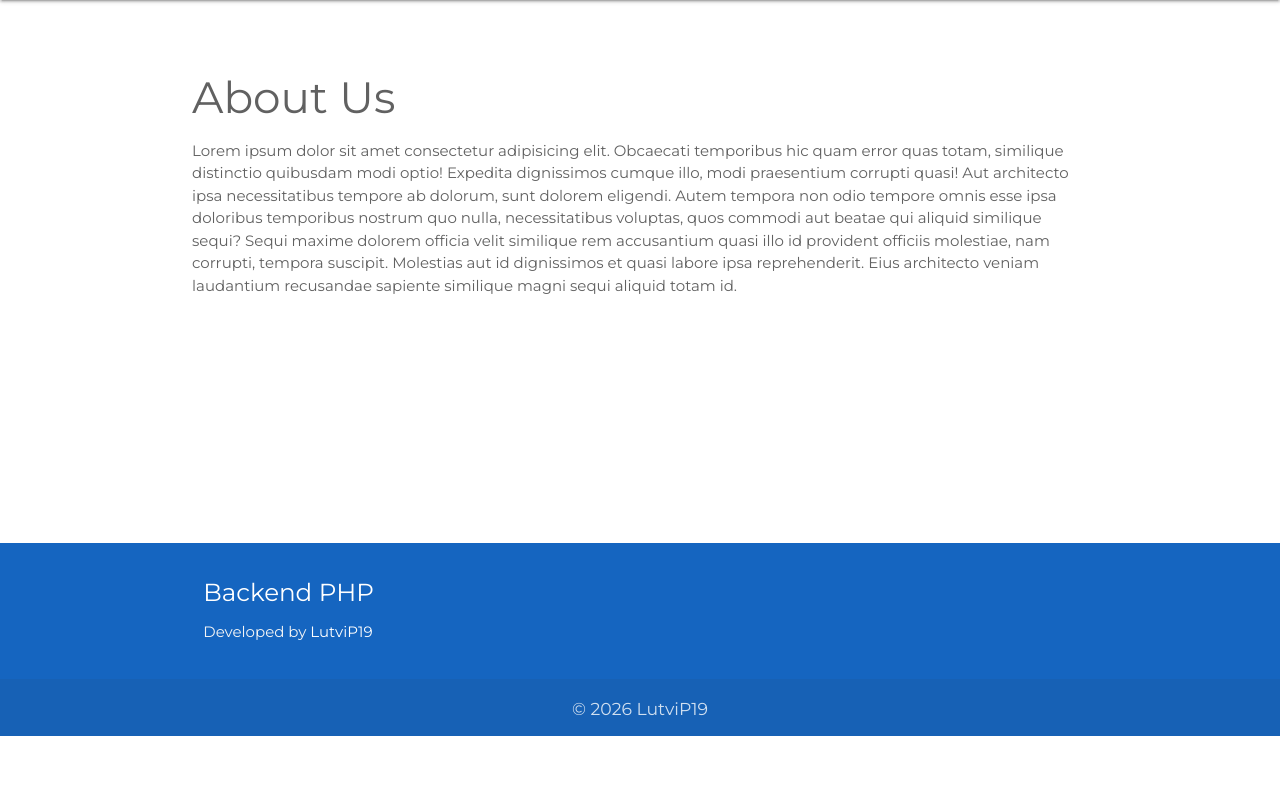
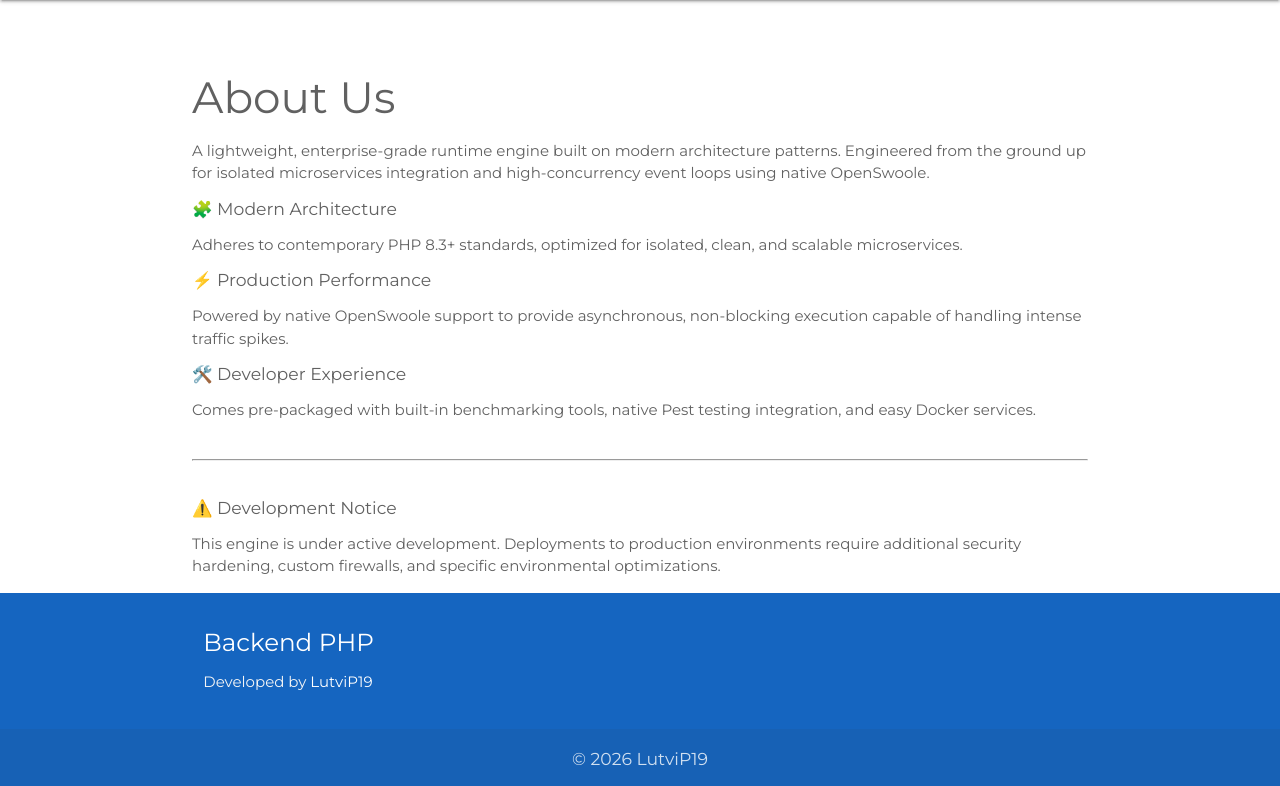
Before and after one commit to LutviP19/backend-php, a PHP site: page /about in a window 1280 px wide. Shown: the part 64-850 px from the top of the page. Before the commit the page ends 800 px from the top, so only its background shows below. Run offline with PHP 8.4, Linux system fonts and the light colour scheme.

Commit message:
update - about

```diff
--- a/views/about.php
+++ b/views/about.php
@@ -2,6 +2,29 @@
 <br><br>
 <div class="container">
     <h3>About Us</h3>
-    <p>Lorem ipsum dolor sit amet consectetur adipisicing elit. Obcaecati temporibus hic quam error quas totam, similique distinctio quibusdam modi optio! Expedita dignissimos cumque illo, modi praesentium corrupti quasi! Aut architecto ipsa necessitatibus tempore ab dolorum, sunt dolorem eligendi. Autem tempora non odio tempore omnis esse ipsa doloribus temporibus nostrum quo nulla, necessitatibus voluptas, quos commodi aut beatae qui aliquid similique sequi? Sequi maxime dolorem officia velit similique rem accusantium quasi illo id provident officiis molestiae, nam corrupti, tempora suscipit. Molestias aut id dignissimos et quasi labore ipsa reprehenderit. Eius architecto veniam laudantium recusandae sapiente similique magni sequi aliquid totam id.</p>
+    <p>
+        A lightweight, enterprise-grade runtime engine built on modern architecture patterns. Engineered from the ground up for isolated microservices integration and high-concurrency event loops using native OpenSwoole.
+    </p>
+
+    <div>
+        <div>
+            <h6 style="margin-bottom: 0.5rem;"><span style="font-size: 1.1rem;">🧩</span> Modern Architecture</h6>
+            <p>Adheres to contemporary PHP 8.3+ standards, optimized for isolated, clean, and scalable microservices.</p>
+        </div>
+        <div>
+            <h6 style="margin-bottom: 0.5rem;"><span style="font-size: 1.1rem;">⚡</span> Production Performance</h6>
+            <p>Powered by native OpenSwoole support to provide asynchronous, non-blocking execution capable of handling intense traffic spikes.</p>
+        </div>
+        <div>
+            <h6 style="margin-bottom: 0.5rem;"><span style="font-size: 1.1rem;">🛠️</span> Developer Experience</h6>
+            <p>Comes pre-packaged with built-in benchmarking tools, native Pest testing integration, and easy Docker services.</p>
+        </div>
+        <hr style="margin: 2.5rem 0;">
+        <div>
+            <h6 style="margin-bottom: 0.5rem;"><span style="font-size: 1.1rem;">⚠️</span> Development Notice</h6>
+            <p>This engine is under active development. Deployments to production environments require additional security hardening, custom firewalls, and specific environmental optimizations.</p>
+        </div>
+    </div>
 </div>
+
 <?php $this->include('includes.footer') ?>
```
Also changed, not shown: readme.md.
